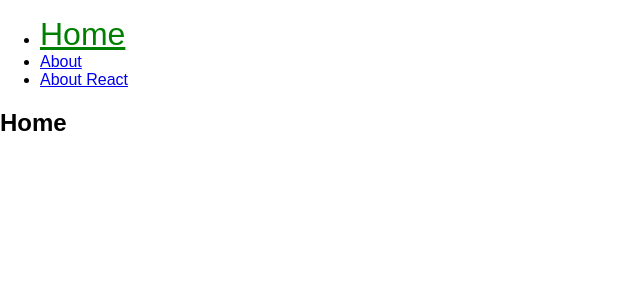
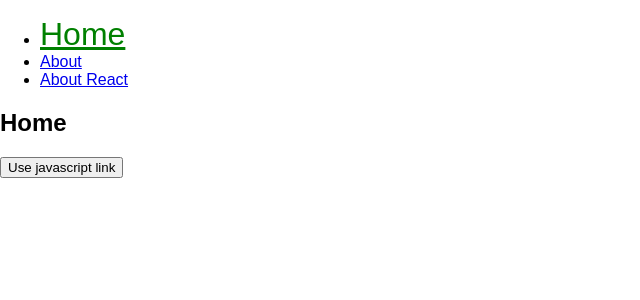
Before and after one commit to hellomac87/react-router-tutorial, a React (Create React App) app: page / in a window 1280 px wide. Shown: the top 300 px of the page, without its empty margins (0-640 px from the left). Built offline with nearby package versions, Linux system fonts and the light colour scheme.

Commit message:
javascript 사용하여 링크

```diff
--- a/src/pages/Home.js
+++ b/src/pages/Home.js
@@ -1,9 +1,14 @@
 import React from 'react';
 
-const Home = () => {
+const Home = ({history}) => {
     return (
         <div>
          <h2>Home</h2>
+         <button onClick={()=> {
+             history.push('./about/javascript')
+         }}>
+         Use javascript link
+         </button>
         </div>
     );
 };
```
